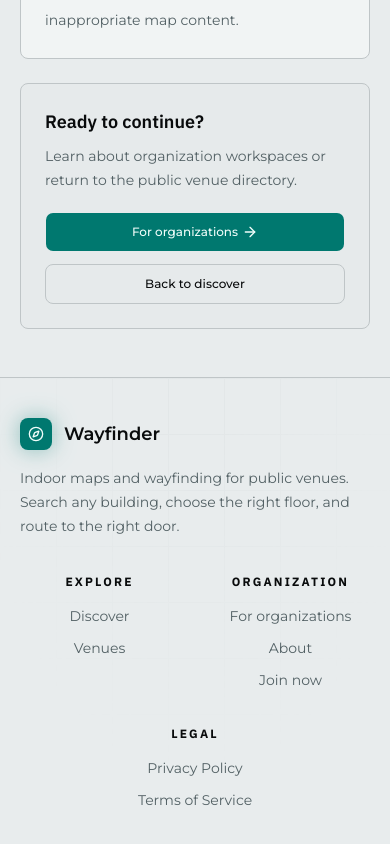
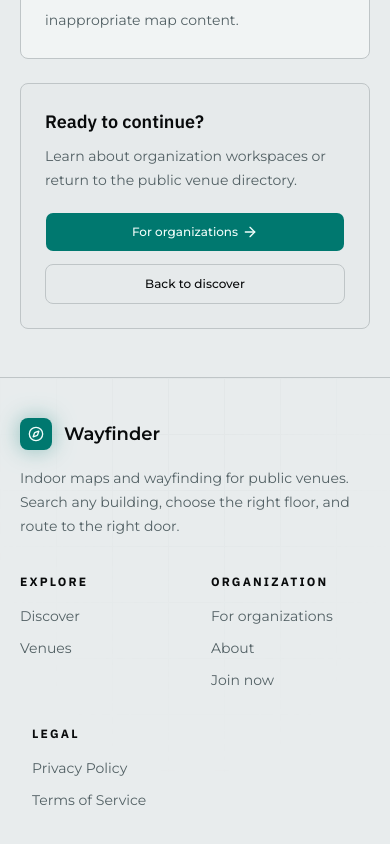
Before and after one commit to MubassirSapa/WayFinder, a Next.js app: page /terms in a window 390 px wide. Shown: the part 2136-2980 px from the top of the page. Built offline with nearby package versions, Linux system fonts and the light colour scheme.

Commit message:
fix(footer): align mobile link groups

```diff
--- a/src/components/shared/public-site/PublicSiteFooter.tsx
+++ b/src/components/shared/public-site/PublicSiteFooter.tsx
@@ -64,10 +64,8 @@
           {groups.map((group, index) => (
             <div
               className={cn(
-                "justify-self-center text-center md:justify-self-start md:text-left",
-                groups.length === 3 &&
-                  index === 2 &&
-                  "col-span-2 md:col-span-1",
+                "justify-self-start text-left",
+                index === 2 && "ml-3 md:ml-0",
               )}
               key={group.title}
             >
```
